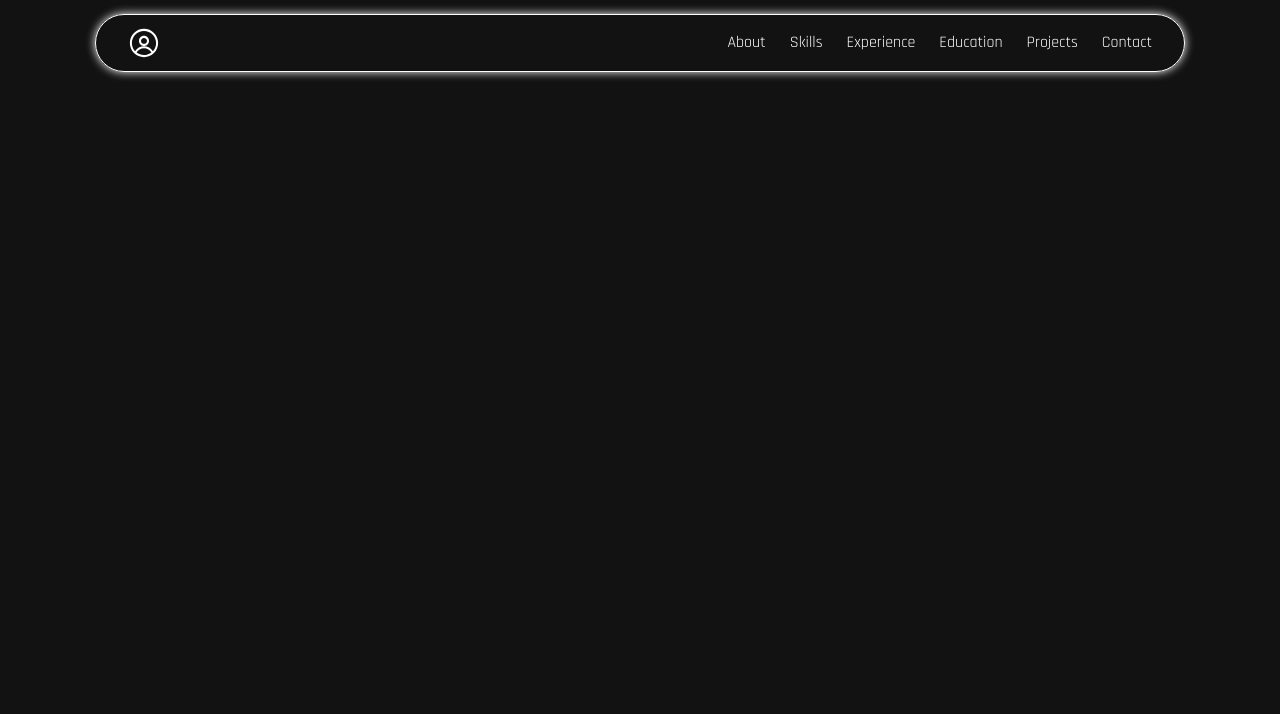
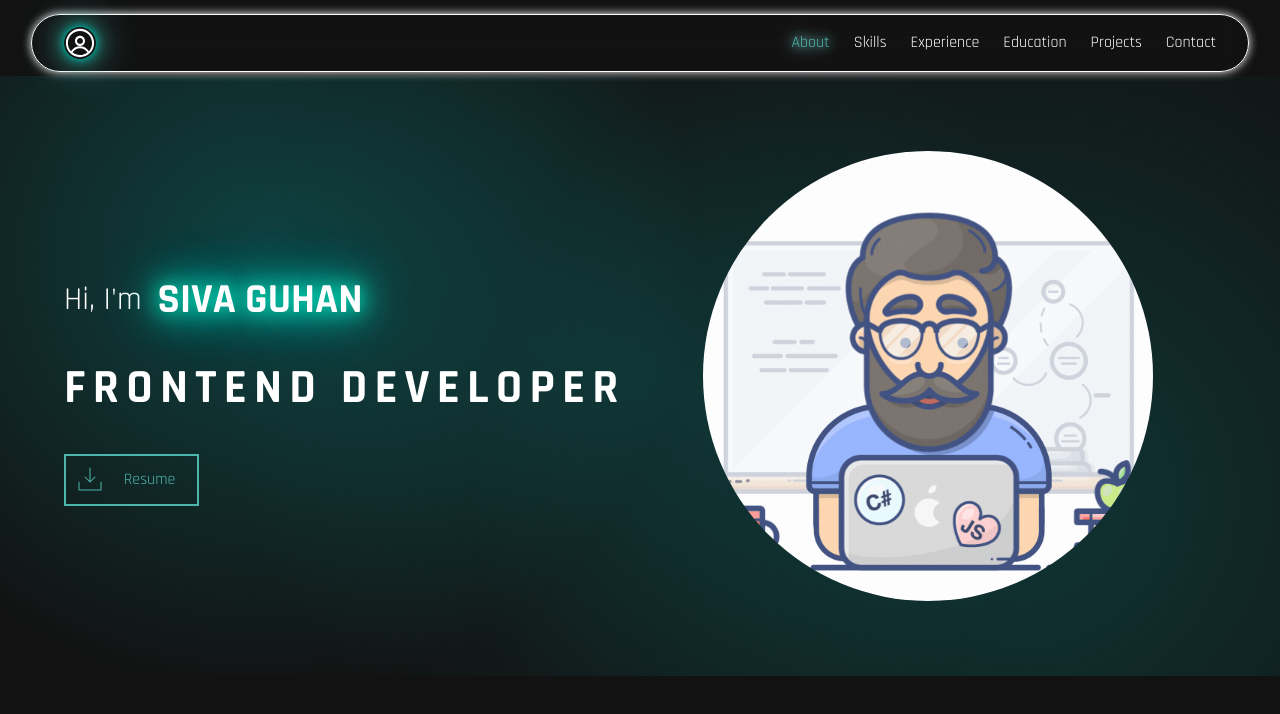
Before and after one commit to SivaGuhan/Portfolio, a React (Vite) app: page / in a window 1280 px wide. Shown: the top 714 px of the page. Built offline with nearby package versions, Linux system fonts and the light colour scheme.

Commit message:
added about section

```diff
--- a/src/app/App.tsx
+++ b/src/app/App.tsx
@@ -1,11 +1,13 @@
 import { FC } from "react";
 import { NavBar } from "../components"
+import About from "./about";
 
 const App: FC = () => {
 
   return (
     <>
       <NavBar />
+      <About />
     </>
   )
 }
--- /dev/null
+++ b/src/app/about/About.tsx
@@ -0,0 +1,70 @@
+import { FC, useEffect, useRef, useState } from "react";
+import { PiDownloadSimpleThin } from "react-icons/pi";
+
+const About: FC = () => {
+    const avatarRef = useRef<HTMLDivElement>(null);
+    const imgRef = useRef<HTMLImageElement>(null);
+    const [size, setSize] = useState(0);
+
+    useEffect(() => {
+        if (!avatarRef.current) return;
+
+        const observer = new ResizeObserver((entries) => {
+            for (const entry of entries) {
+                const { width, height } = entry.contentRect;
+                const minSize = Math.min(width, height);
+                setSize(minSize); // Ensure it's square
+            }
+        });
+
+        observer.observe(avatarRef.current);
+
+        return () => observer.disconnect();
+    }, []);
+
+    return (
+        <section id="about" className="about-section-wrapper">
+            <div className="about-section">
+                <div className="about-content">
+                    <div className="about-text-wrapper">
+                        <section className="d-flex gap-4 align-center">
+                            <p className="about-title">Hi, I'm</p>
+                            <span className="about-name">Siva Guhan</span>
+                        </section>
+                        <p className="about-subtitle">Frontend Developer</p>
+                    </div>
+                    <button className="about-button">
+                        <div className="icon-wrapper">
+                            <PiDownloadSimpleThin />
+                        </div>
+                        <span>Resume</span>
+                    </button>
+                </div>
+
+                <div
+                    className="avatar"
+                    ref={avatarRef}
+                    style={{
+                        borderRadius: "50%",
+                        overflow: "hidden",
+                    }}
+                >
+                    <img
+                        ref={imgRef}
+                        src="/avatar.gif"
+                        alt="avatar"
+                        style={{
+                            width: size,
+                            height: size,
+                            objectFit: "cover",
+                            borderRadius: "50%",
+                            transition: "all 0.2s ease"
+                        }}
+                    />
+                </div>
+            </div>
+        </section>
+    );
+};
+
+export default About;
--- /dev/null
+++ b/src/app/about/index.ts
@@ -0,0 +1,3 @@
+import About from "./About";
+
+export default About;
--- /dev/null
+++ b/src/app/about/style.scss
@@ -0,0 +1,150 @@
+@use 'app/styles/utilities' as *;
+@use 'app/styles/colors' as *;
+
+.about-section-wrapper {
+    margin-top: 20px;
+    height: 70%;
+    min-height: 600px;
+    background-image:
+    radial-gradient(circle at 20% 30%, rgba(0, 255, 255, 0.2) 0%, transparent 40%),
+    radial-gradient(circle at 80% 70%, rgba(0, 255, 255, 0.15) 0%, transparent 50%),
+    radial-gradient(circle at 50% 50%, rgba(0, 255, 255, 0.1) 0%, transparent 60%);
+    @extend .d-flex, .align-center, .justify-center;
+
+    .about-section {
+        @extend .full-height;
+        @extend .d-flex, .align-center, .justify-center;
+        width: 90%;
+
+        .about-content {
+            width: 50%;
+            font-size: 2rem;
+            gap: 2rem;
+            @extend .d-flex, .justify-center, .flex-column;
+            @extend .full-height;
+
+            .about-text-wrapper {
+                @extend .d-flex, .flex-column;
+            }
+
+            .about-name {
+                text-transform: uppercase;
+                font-size: 1.3em;
+                @extend .font-weight-bold;
+
+                text-shadow: 0 0 10px #00ffd5, 0 0 20px #00ffd5, 0 0 30px #00ffd5;
+                animation: shine 2s infinite alternate;
+
+                @keyframes shine {
+                    0% {
+                      text-shadow: 0 0 5px #00ffd5, 0 0 10px #00ffd5, 0 0 15px #00ffd5;
+                    }
+                    100% {
+                      text-shadow: 0 0 20px #00ffd5, 0 0 40px #00ffc8, 0 0 60px #00ffea;
+                    }
+                  }
+            }
+
+            .about-subtitle {
+                all: unset;
+                font-size: 1.5em;
+                text-transform: uppercase;
+                font-weight: 700;
+                overflow: hidden;
+                border-right: .15em solid $Teal200;
+                white-space: nowrap;
+                width: fit-content;
+                max-width: fit-content;
+                letter-spacing: .15em;
+                animation:
+                  typing 3.5s steps(40, end),
+                  blink-caret .75s step-end infinite;
+
+                  @keyframes typing {
+                    from { width: 0 }
+                    to { width: 100% }
+                  }
+
+                  @keyframes blink-caret {
+                    from, to { border-color: transparent }
+                    50% { border-color: $Teal200; }
+                  }
+            }
+
+            .about-button {
+                all: unset;
+                width: 20%;
+                display: flex;
+                align-items: center;
+                justify-content: center;
+                gap: 4px;
+                cursor: pointer;
+                position: relative;
+                padding: 0.5rem;
+                text-align: center;
+                color: $Teal200;
+                border: 2px solid $Teal200;
+
+                .icon-wrapper {
+                    @extend .d-flex, .align-center, .justify-center;
+                    width: fit-content;
+                }
+
+                span {
+                    font-size: 1rem;
+                    flex: 1;
+                }
+
+                &::before {
+                    content: '';
+                    position: absolute;
+                    inset: 0;
+                    background: $Teal200;
+                    transform: scaleX(0);
+                    transform-origin: left;
+                    transition: transform 0.5s ease;
+                    z-index: -1;
+                }
+
+                &:hover::before {
+                    transform: scaleX(1);
+                }
+
+                &:hover {
+                    font-weight: 800;
+                    color: $Black800;
+                }
+            }
+        }
+
+        .avatar {
+            width: 50%;
+            height: 75%;
+            @extend .d-flex, .align-center, .justify-center;
+        }
+    }
+}
+
+@media (max-width: 1050px) {
+    .about-section-wrapper {
+        height: 80%;
+
+        .about-section {
+            flex-direction: column;
+            justify-content: space-around;
+            .about-content {
+                width: 100%;
+                align-items: center;
+
+                .about-text-wrapper {
+                    align-items: center;
+                }
+            }
+
+            .avatar {
+                width: 100%;
+                height: 100%;
+            }
+        }
+    }
+}
--- /dev/null
+++ b/src/app/styles.scss
@@ -0,0 +1 @@
+@use './about/style.scss';
--- a/src/components/navbar/navBar.tsx
+++ b/src/components/navbar/navBar.tsx
@@ -2,9 +2,14 @@ import { FC, useState } from "react";
 import { MENU_OPTIONS } from "./constants";
 import { MenuOption } from "./types";
 import { RxHamburgerMenu, RxAvatar } from "react-icons/rx";
+import { useAppContext } from "../../store/AppContext";
 
 const NavBar: FC = () => {
     const [isNavBarOpen, setIsNavBarOpen] = useState(false);
+
+    const { state } = useAppContext();
+
+    const { activeMenu } = state;
 
     const onClickHamburger = () => {
         setIsNavBarOpen((prev) => !prev);
@@ -21,7 +26,7 @@ const NavBar: FC = () => {
                         {MENU_OPTIONS.map((option: MenuOption) => (
                             <li
                                 key={option.value}
-                                className="nav-list-item"
+                                className={`nav-list-item${activeMenu === option.value ? " active" : ""}`}
                             >
                                 {option.label}
                             </li>
--- a/src/components/navbar/style.scss
+++ b/src/components/navbar/style.scss
@@ -2,7 +2,7 @@
 @use "app/styles/colors" as *;
 
 .nav-container {
-    @extend .pos-fixed;
+    @extend .pos-sticky;
     top: 15px;
     right: 0;
     left: 0;
@@ -12,17 +12,23 @@
     @extend .d-flex, .align-center, .justify-center;
 
     .nav-inner-container {
-        width: 80%;
+        width: 90%;
         border: 1px solid $White;
         box-shadow: 0 0 10px $White;
         border-radius: 30px;
+        backdrop-filter: blur(16px);
         @extend .d-flex, .align-center, .justify-space-between;
         @extend .full-height, .pos-relative, .px-8;
     }
 
     .avatar {
         @extend .d-flex, .align-center, .justify-center;
-        @extend .full-height, .cursor-pointer;
+        @extend .cursor-pointer;
+        border-radius: 50%;
+        box-shadow: 0 0 5px $Teal400,
+                0 0 10px $Teal400,
+                0 0 20px $Teal300,
+                0 0 40px $Teal200;
 
         svg {
             height: 2em;
@@ -42,10 +48,19 @@
             transition: text-shadow 0.3s ease;
 
             &:hover {
-                text-shadow: 0 0 5px $Purple400,
-                0 0 10px $Purple400,
-                0 0 20px $Purple300,
-                0 0 40px $Purple200;
+                text-shadow: 0 0 5px $Teal400,
+                0 0 10px $Teal400,
+                0 0 20px $Teal300,
+                0 0 40px $Teal200;
+            }
+
+            &.active {
+                color: $Teal200;
+                text-shadow:
+                    0 0 8px $Teal200,
+                    0 0 15px $Teal100,
+                    0 0 30px $White,
+                    0 0 45px $Teal100;
             }
         }
     }
@@ -71,6 +86,8 @@
         padding: 1rem 0;
         box-shadow: 0 5px 15px $White;
         transition: all 0.3s ease;
+        backdrop-filter: blur(10px);
+        background-color: $Black800;
       }
 
       .nav-list-wrapper-container.open {
--- a/src/store/AppContext.tsx
+++ b/src/store/AppContext.tsx
@@ -3,7 +3,7 @@ import { AppState, AppAction } from '../types';
 import { appReducer } from './appReducer';
 
 const initialState: AppState = {
-    activeMenu: ''
+    activeMenu: 'about'
 }
 
 const AppContext = createContext<{
--- a/src/styles/_colors.scss
+++ b/src/styles/_colors.scss
@@ -14,3 +14,9 @@ $Purple400: #b266ff;
 $Purple300: #cc80ff;
 $Purple200: #d580ff;
 $Purple100: #e0b3ff;
+$Teal600: #004d40;
+$Teal500: #00796b;
+$Teal400: #009688;
+$Teal300: #26a69a;
+$Teal200: #4db6ac;
+$Teal100: #b2dfdb;
--- a/src/styles/index.scss
+++ b/src/styles/index.scss
@@ -1,7 +1,8 @@
 @use 'utilities';
 @use 'colors' as *;
 
-@use '../components/styles.scss';
+@use '../components/styles.scss' as components;
+@use '../app/styles.scss' as apps;
 
 @import url('https://fonts.googleapis.com/css2?family=Rajdhani:wght@300;400;500;600;700&display=swap');
 
@@ -18,12 +19,60 @@ $font-family-base: 'Rajdhani', sans-serif;
   background-color: $Black800;
 }
 
-
 body {
   margin: 0;
   @extend .full-content;
 
   #root {
     @extend .full-content;
+    @extend .overflow-auto;
   }
 }
+
+@media (max-width: 1200px) {
+  :root {
+    font-size: 0.9375em; // 15px
+  }
+}
+
+@media (max-width: 992px) {
+  :root {
+    font-size: 0.875em; // 14px
+  }
+}
+
+@media (max-width: 768px) {
+  :root {
+    font-size: 0.8125em; // 13px
+  }
+}
+
+@media (max-width: 576px) {
+  :root {
+    font-size: 0.75em; // 12px
+  }
+}
+
+::-webkit-scrollbar {
+  width: 12px;
+  height: 12px;
+}
+
+::-webkit-scrollbar-thumb {
+  border: 4px solid transparent;
+  background-clip: padding-box;
+  border-radius: 20px;
+  background-image: linear-gradient(
+    $Teal200,
+    $Teal300,
+    $Teal400
+  );
+}
+
+::-webkit-scrollbar-button {
+  display: none;
+}
+
+::-webkit-scrollbar-corner {
+  background-color: transparent;
+}
```
Also changed, not shown: public/avatar.gif (added).
